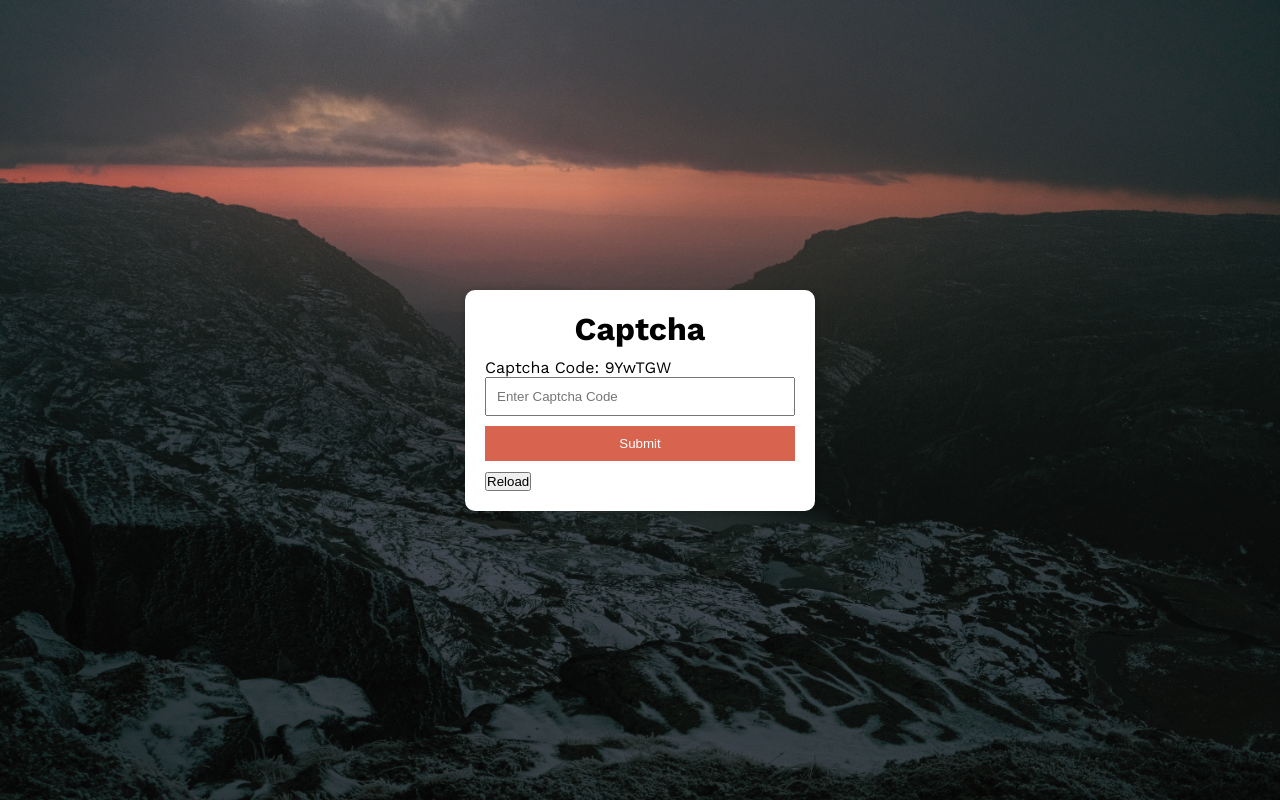
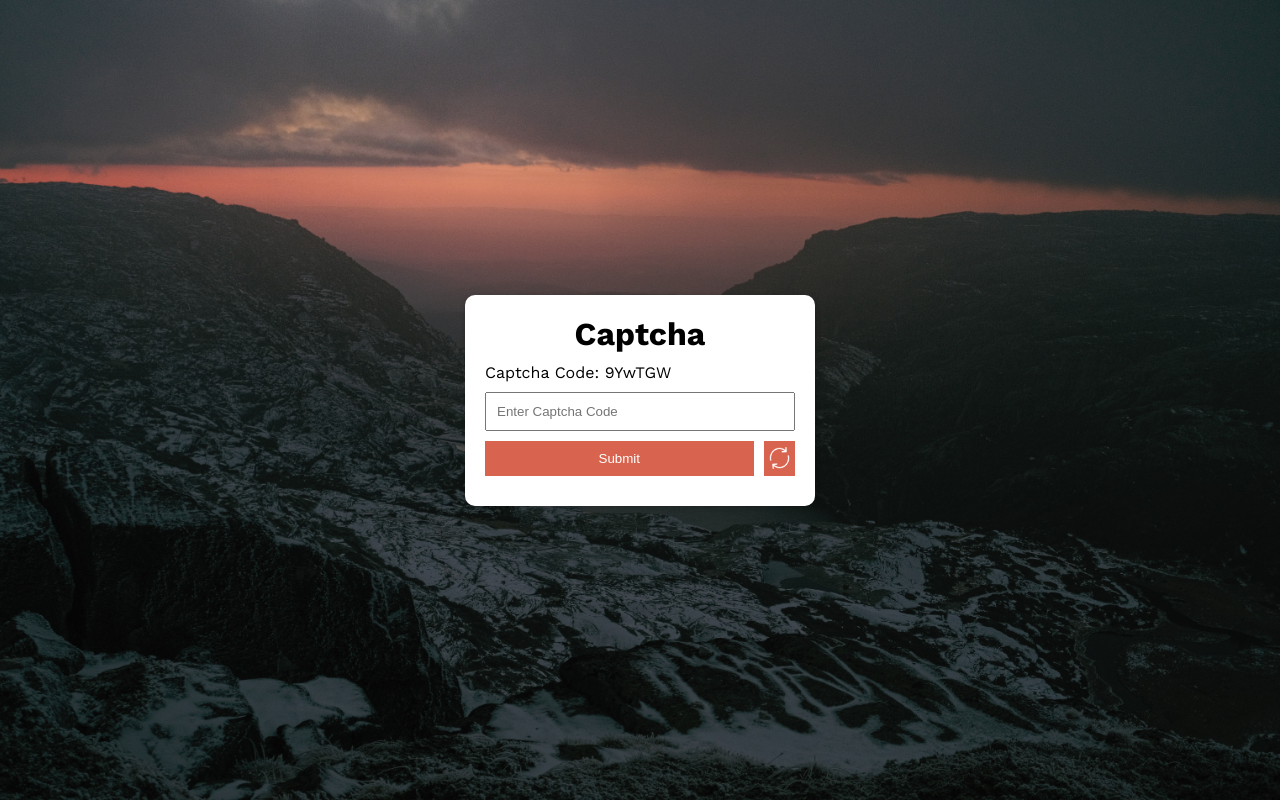
Before and after one commit to MTahir27/JavaScript_Projects, a PHP site: page /8-Captcha in a window 1280 px wide. Run offline with PHP 8.4, Linux system fonts and the light colour scheme.

Commit message:
Captcha Btns Styling

```diff
--- a/8-Captcha/index.html
+++ b/8-Captcha/index.html
@@ -28,8 +28,12 @@
             </div>
             <form>
                 <input type="text" class="captcha-input" placeholder="Enter Captcha Code">
-                <input type="submit" value="Submit" class="submit-btn">
-                <input type="button" class="reloadCaptcha" value="Reload">
+                <div class="btn-group">
+                    <input type="submit" value="Submit" class="submit-btn">
+                    <button type="button" class="reloadCaptcha" title="Reload Captcha">
+                        <img src="images/reload.png" alt="Reload Btn">
+                    </button>
+                </div>
             </form>
             <p class="result"></p>
         </div>
--- a/8-Captcha/style.css
+++ b/8-Captcha/style.css
@@ -6,6 +6,7 @@
 
 body {
     font-family: 'Work Sans', sans-serif;
+    font-size: 1rem;
 }
 
 main {
@@ -36,7 +37,7 @@ main {
     margin-bottom: 10px;
 }
 
-.captcha-div .captcha-token {
+.captcha-div p {
     margin-bottom: 10px;
 }
 
@@ -46,11 +47,37 @@ main {
     outline: none;
 }
 
+.btn-group {
+    display: flex;
+    justify-content: space-around;
+    align-items: center;
+    gap: 10px;
+    margin: 10px 0px;
+    font-family: 'Work Sans', sans-serif;
+}
+
 .submit-btn {
     width: 100%;
     padding: 10px;
     background-color: #D8644F;
     color: #fff;
     border: none;
-    margin: 10px 0px;
+    cursor: pointer;
 }
+
+.reloadCaptcha {
+    width: 35px;
+    height: 35px;
+    overflow: hidden;
+    padding: 5px;
+    border: none;
+    background-color: #D8644F;
+    display: flex;
+    justify-content: center;
+    align-items: center;
+    cursor: pointer;
+}
+
+.reloadCaptcha img {
+    width: 100%;
+}
```
Also changed, not shown: 8-Captcha/images/reload.png (added).
